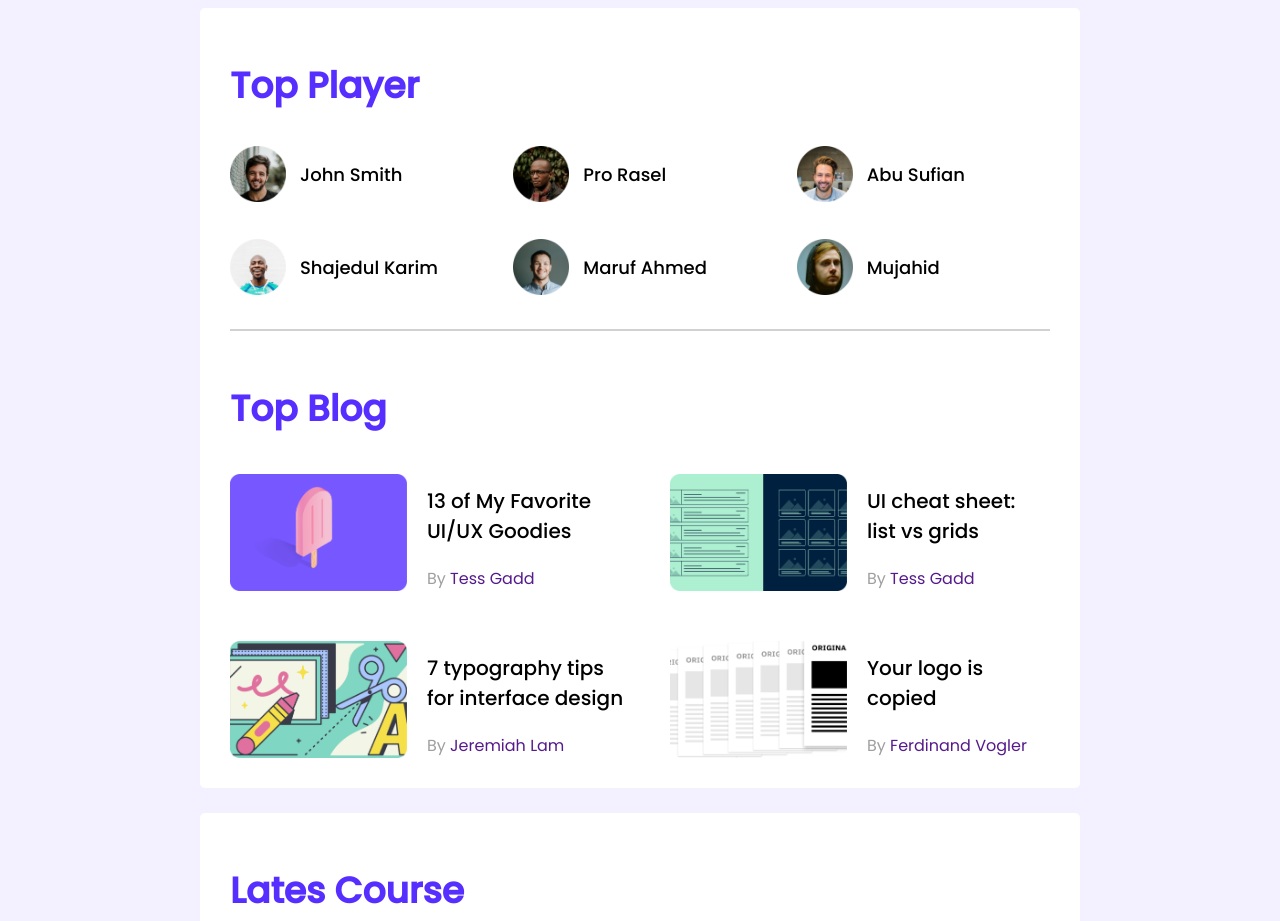
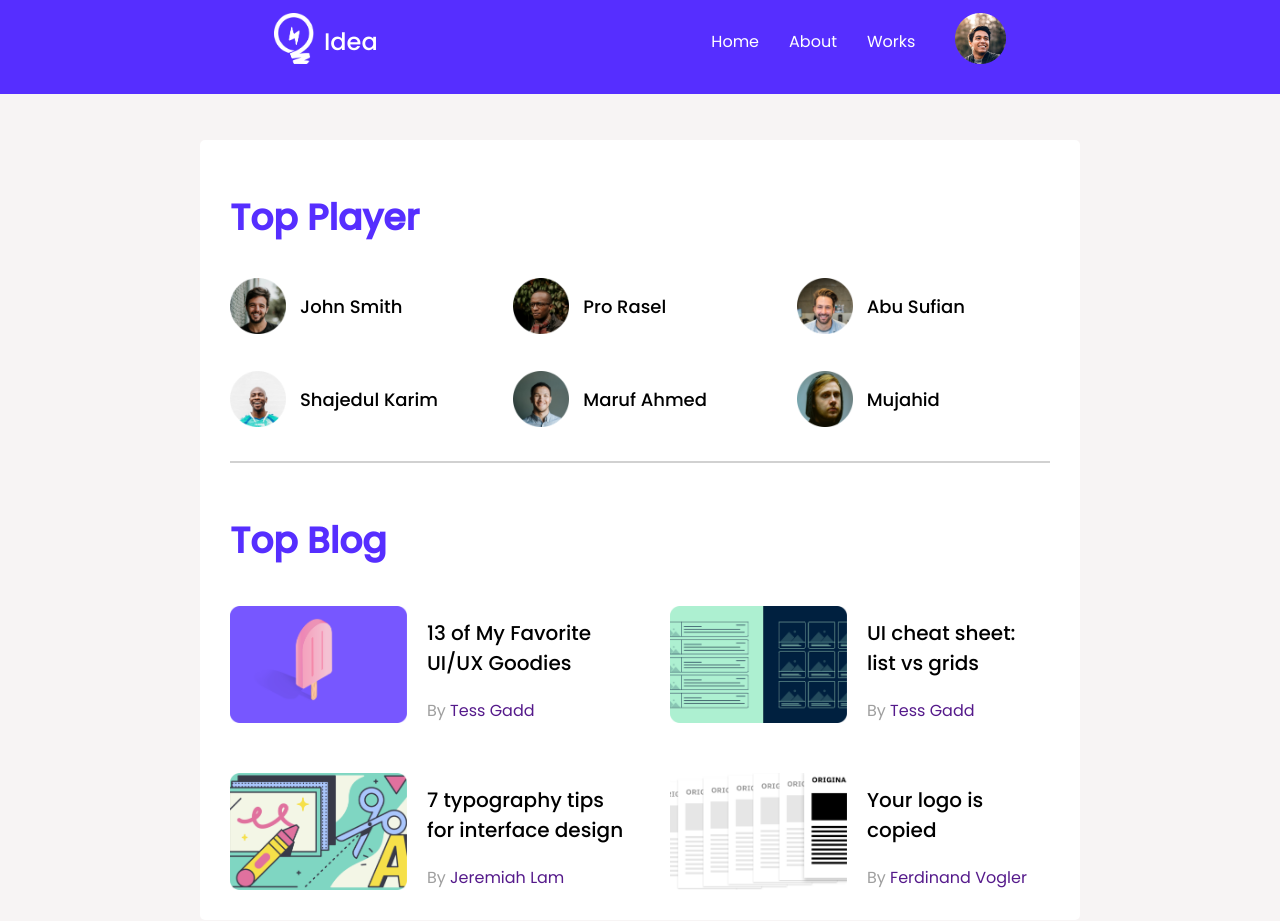
Before and after one commit to Deadless-Programmer/ph-leader-board-css3, a plain HTML site: page index.html in a window 1280 px wide. Shown: the top 921 px of the page. Drawn offline with Linux system fonts and the light colour scheme.

Commit message:
add nav bar

```diff
--- a/index.html
+++ b/index.html
@@ -13,10 +13,39 @@
   </head>
   <body>
     <!-- header start -->
+    <div>
+      <header class="header-bar">
+            <div class="nav-container">
+              <div class="logo-container">
+                <div class="logo-img">
+                    <img src="./images/icons/logo.png" alt="">
+                </div>
+
+                <div>
+                  <p class="logo-title">Idea</p>
+                </div>
+              </div>
+              <div class="right-side">
+                <div class="nav-container">
+                  <ul class="items">
+                    <li class="item">Home</li>
+                    <li class="item">About</li>
+                    <li class="item">Works</li>
+                  </ul>
+                </div>
+                <div class="profile">
+                  <img src="./images/icons/profile.png" alt="">
+                </div>
+              </div>
+            </div>
+      </header>
+    </div>
     <!-- header end -->
     <!-- main start -->
     <main>
       <!-- to players and top blogs -->
+      <div class="main-section">
+        <section class="">
           <section class="container">
             <div class="top-players">
               <div class="top-title"><h2>Top Player</h2></div>
@@ -100,10 +129,6 @@
               </article>
             </div>
           </section>
-
-
-
-
           <section class="container2">
             <div class="top-title"><h2>Lates Course</h2></div>
 
@@ -192,10 +217,10 @@
                   </div>
                 </div>
               </div>
-
-
             </div>
           </section>
+        </section>
+      </div>
     </main>
     <!-- main end -->
   </body>
--- a/styles.css
+++ b/styles.css
@@ -3,12 +3,65 @@
 /* comon style */
 body{
     font-family: 'Poppins', sans-serif;
-    background: #F3F1FF;
+    background: #f7f4f4;
+    padding: 0;
+    margin: 0;
 }
-/* main{
-display: flex;
-justify-content: center;
-} */
+.main-section{
+    padding-top: 140px;
+}
+.header-bar{
+    width: 100%;
+height: 94px;
+background: #562EFF;
+position: fixed;
+
+}
+
+
+.logo-container{
+    display: flex;
+    gap: 10px;
+    align-items: center;
+}
+.logo-img img{
+    width: 40.42px;
+height: 51px;
+}
+.logo-title{
+    font-weight: 500;
+font-size: 24px;
+color: #FFFFFF;
+}
+
+.profile img{
+    width: 51px;
+height: 51px;
+}
+.nav-container{
+    display: flex;
+    justify-content: space-evenly;
+    align-items: center;
+    gap: 20px;
+
+
+}
+.right-side{
+    display: flex;
+ gap: 40px;
+}
+
+.items{
+    display: flex;
+    list-style: none;
+    gap: 30px;
+}
+.item{
+    font-weight: 400;
+font-size: 16px;
+color: #FFFFFF;
+}
+
 .container{
 
     background: #FFFFFF;
```
Lines whose indentation alone changed are shown as unchanged.
